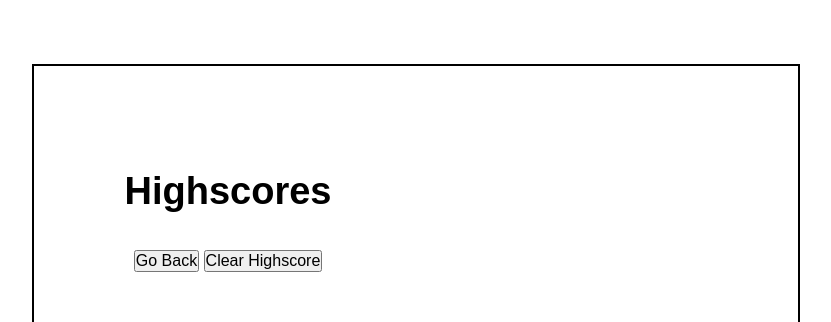
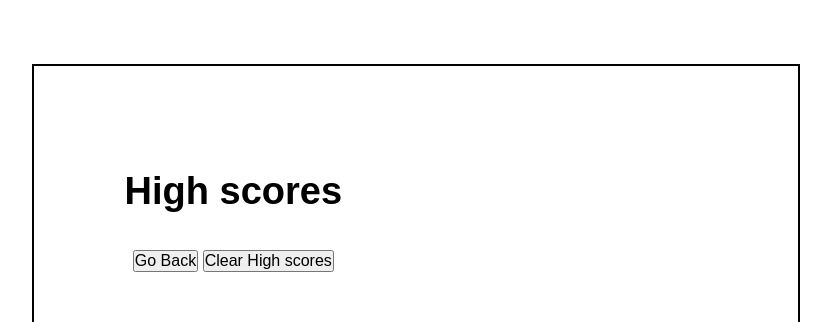
Before and after one commit to xiaojing168jmg168/quiz-app, a plain HTML site: page highScores.html in a window 1280 px wide. Shown: the top 322 px of the page, without its empty margins (224-1055 px from the left). Drawn offline with Linux system fonts and the light colour scheme.

Commit message:
add readme.md

```diff
--- a/highScores.html
+++ b/highScores.html
@@ -17,11 +17,11 @@
 <!-- question content div -->
 <div id="question_content">
 
-  <h1>Highscores</h1>
+  <h1>High scores</h1>
   <div id="highScore"></div>
 <!-- Buttons -->
   <button id="goBack">Go Back</button>
-  <button id="clear" value="reset">Clear Highscore</button>
+  <button id="clear" value="reset">Clear High scores</button>
 </div>
 </div>
 
--- a/resource/js/app.js
+++ b/resource/js/app.js
@@ -58,7 +58,6 @@ if(timer === 0){
  loadQuestion(questionIndex);
 })
 
-
 //load question function
 function loadQuestion(questionIndex){
 //clear exsiting data
@@ -91,7 +90,6 @@ ol.innerText="";
 //click li Triggers checkAnswer funtion
 li.addEventListener("click",checkAnswer);
 })
-
 }
 
 //compare choice  and answer
@@ -114,7 +112,6 @@ function checkAnswer(event) {
           correctOrWrong.textContent = "Wrong!";
           leftTime = leftTime - penalty ;
         }
-
     }
 
     questionIndex++;
@@ -128,10 +125,7 @@ function checkAnswer(event) {
     }
 
     questionContent.appendChild(correctOrWrong);
-
 }
-
-
 
 //add gameover funtion
 function allDone(){
```
Also changed, not shown: resource/images/quiz-app.jpg (added), 3 other files.
